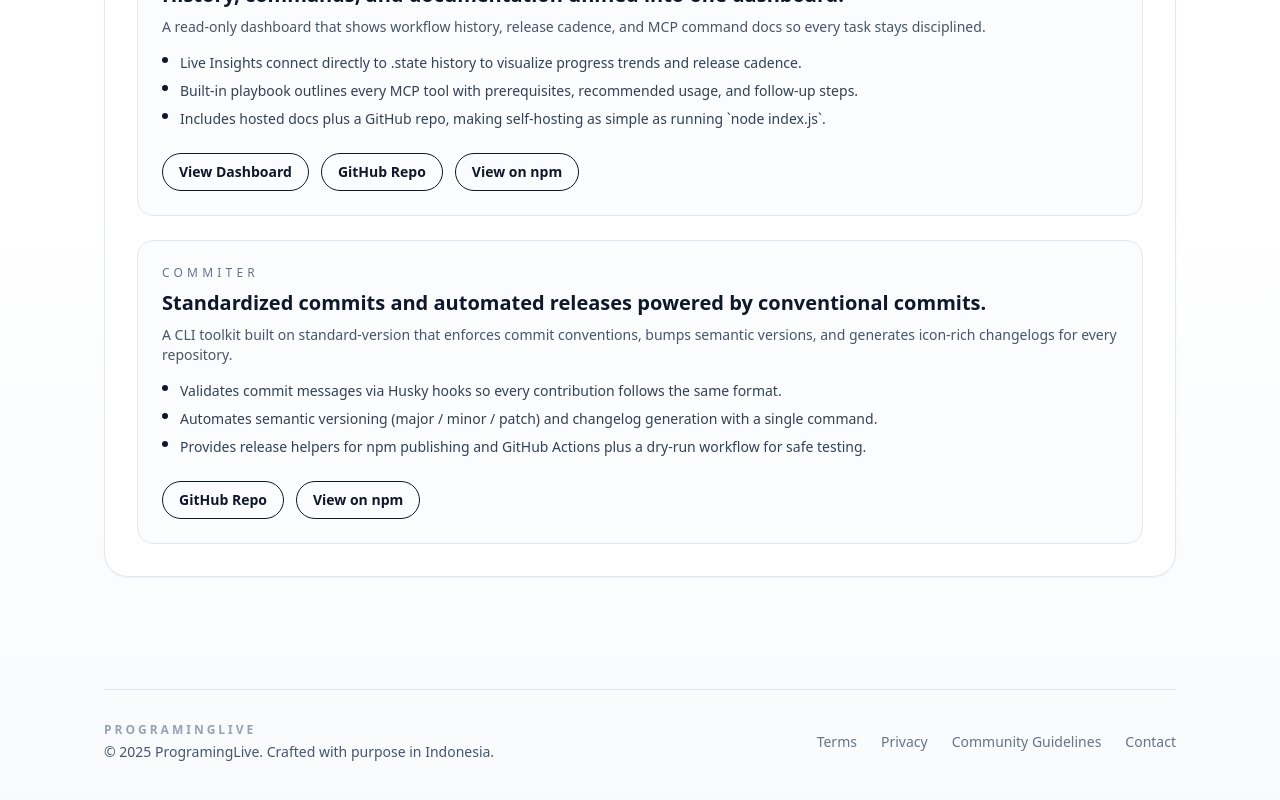
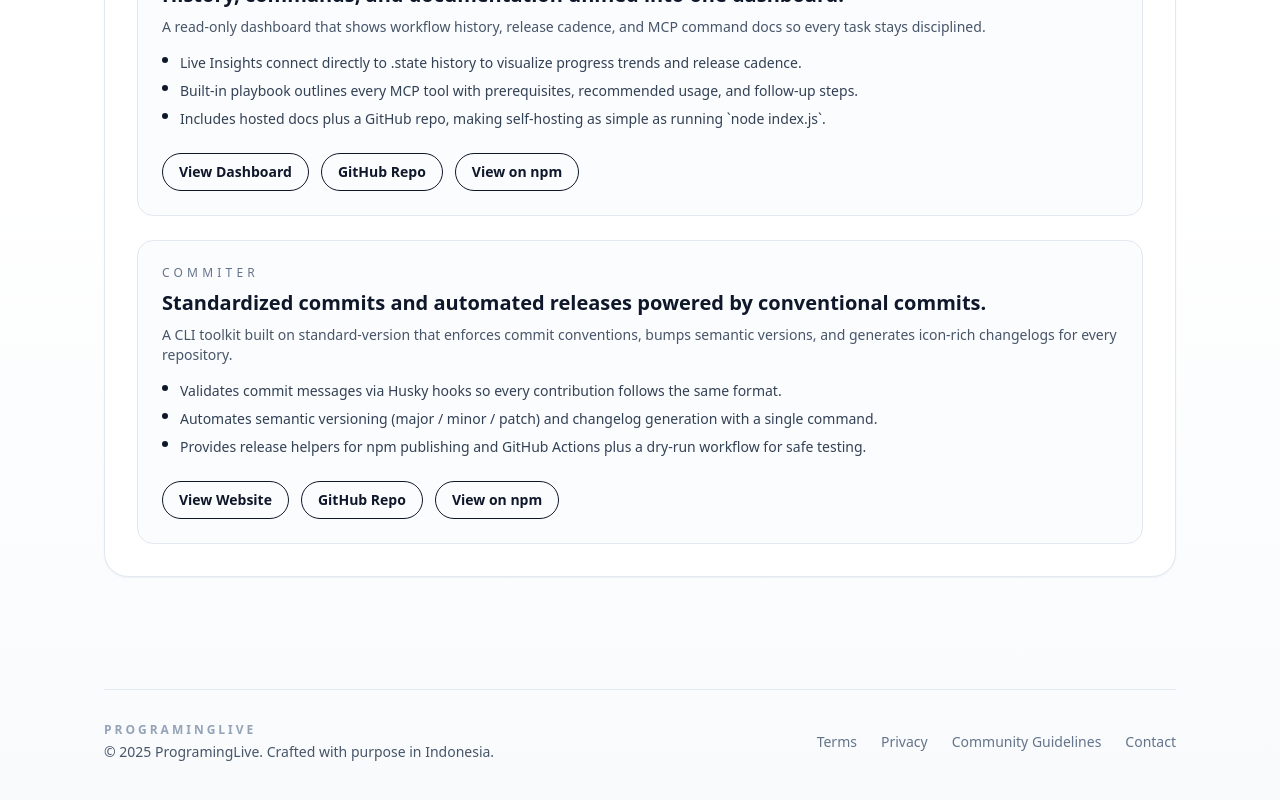
Before and after one commit to programinglive/programinglive, a Next.js app: page /open-source in a window 1280 px wide. Shown: the part 525-1325 px from the top of the page. Built offline with nearby package versions, Linux system fonts and the light colour scheme.

Commit message:
feat(open-source): add commiter website link to projects page

```diff
--- a/app/open-source/page.tsx
+++ b/app/open-source/page.tsx
@@ -32,6 +32,7 @@ const projects = [
       'Provides release helpers for npm publishing and GitHub Actions plus a dry-run workflow for safe testing.',
     ],
     links: [
+      { label: 'View Website', href: 'https://commiter.programinglive.com/' },
       { label: 'GitHub Repo', href: 'https://github.com/programinglive/commiter' },
       { label: 'View on npm', href: 'https://www.npmjs.com/package/@programinglive/commiter' },
     ],
```
Also changed, not shown: 1 other file (tests, documents, lock files or other folders).
